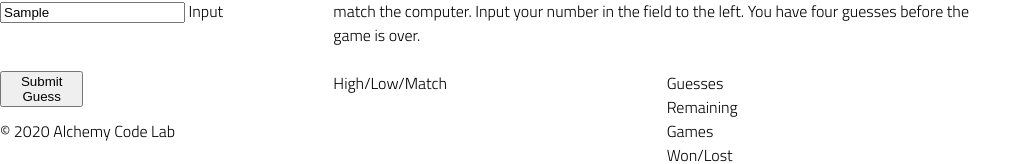
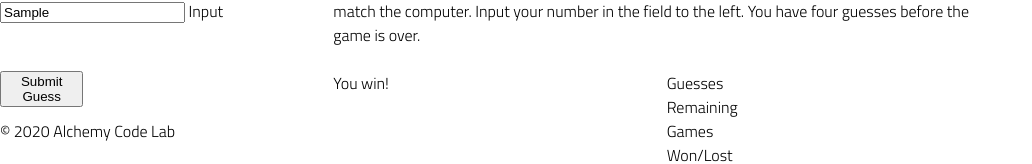
Before and after one commit to CaseyCameron/lab-02-guess-number, a plain HTML site: page index.html in a window 1280 px wide. Both pictures are taken after typing "Sample" into the empty fields and a click on the button "Submit Guess". Shown: the part 125-289 px from the top of the page, without its empty margins (0-1032 px from the left). Drawn offline with Linux system fonts and the light colour scheme.

Commit message:
some functionality

```diff
--- a/app.js
+++ b/app.js
@@ -1,5 +1,17 @@
-// import functions and grab DOM elements
+import { compareNumbers } from './utils.js';
 
-// initialize state
+const correctNumber = Math.floor(Math.random() * 101);
+let userGuess = document.getElementById('user-number-input');
+let displayGuessResult = document.getElementById('display-guess-result');
+const button = document.getElementById('submit-button');
+
+button.addEventListener('click', () => {
+    console.log('Computer number = ' + correctNumber);
+    console.log('user number = ' + userGuess.value);
+    let guessResult = compareNumbers(userGuess.value, correctNumber);
+    displayGuessResult.textContent = guessResult;
+});
+
+
 
 // set event listeners to update state and DOM
--- a/index.html
+++ b/index.html
@@ -32,7 +32,7 @@
             <div class="button-section">
                 <button id="submit-button">Submit Guess</button></div>
             <div class="numbers-compared-section">
-                High/Low/Match
+                <span id="display-guess-result">Your guess result appears here.</span>
             </div>
             <div class="guess-and-score-section">
                 <div id="guesses-remaining">Guesses Remaining</div>
--- /dev/null
+++ b/utils.js
@@ -0,0 +1,5 @@
+export function compareNumbers(userGuess, correctNumber){
+    if (userGuess > correctNumber) return 'Too high';
+    if (userGuess < correctNumber) return 'Too low';
+    return 'You win!';
+}
```
Also changed, not shown: test/utils.test.js (+8 -11 lines), 1 other file.
